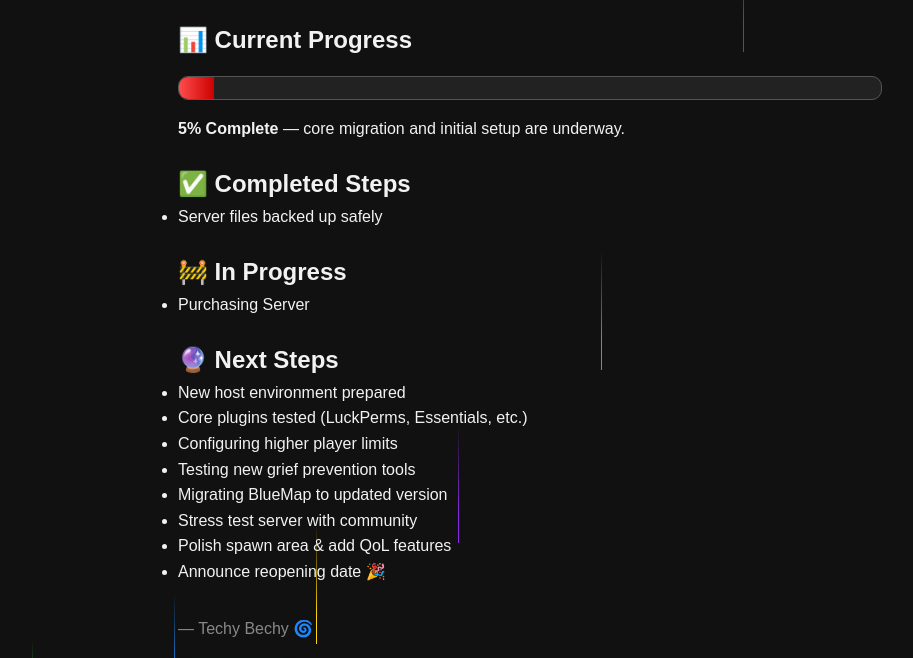
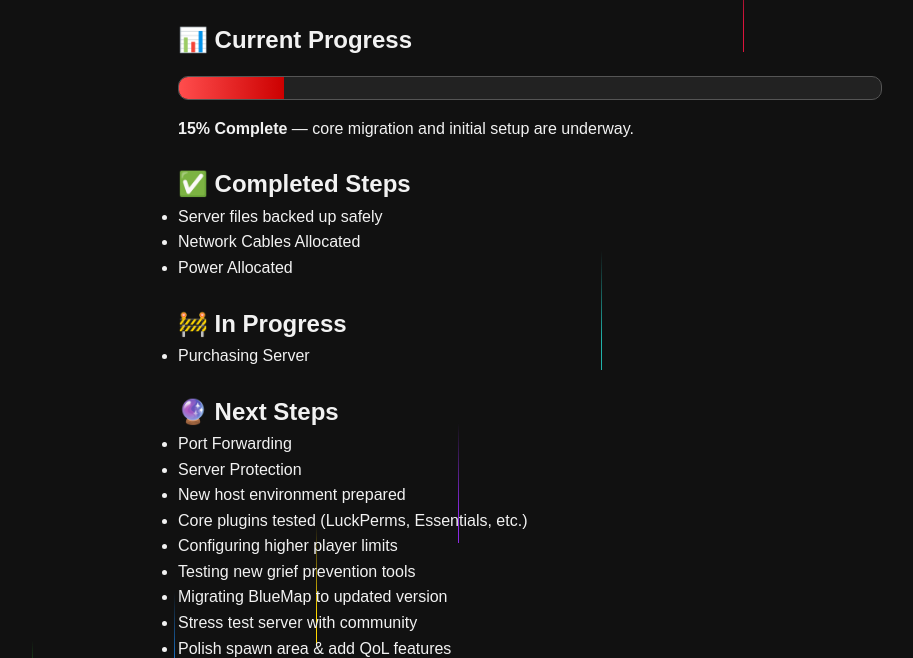
Before and after one commit to albert926/TechyBechy, a plain HTML site: page news/posts/progress-migration.html in a window 1280 px wide. Shown: the part 137-795 px from the top of the page, without its empty margins (110-1023 px from the left). Drawn offline with Linux system fonts and the light colour scheme; files that its build step writes are made by us from their sources; a script that the page names is missing.

Commit message:
updated progress etc.

```diff
--- a/news/posts/progress-migration.html
+++ b/news/posts/progress-migration.html
@@ -48,7 +48,7 @@
 
         .progress-bar {
             height: 100%;
-            width: 5%;
+            width: 15%;
             /* ✅ update for progress */
             transition: width 0.5s;
         }
@@ -94,11 +94,13 @@
         <div class="progress-container">
             <div class="progress-bar low"></div>
         </div>
-        <p><b>5% Complete</b> — core migration and initial setup are underway.</p>
+        <p><b>15% Complete</b> — core migration and initial setup are underway.</p>
 
         <h2 style="margin-top: 1.5rem;">✅ Completed Steps</h2>
         <ul>
             <li>Server files backed up safely</li>
+            <li>Network Cables Allocated</li>
+            <li>Power Allocated</li>
         </ul>
 
         <h2 style="margin-top: 1.5rem;">🚧 In Progress</h2>
@@ -108,6 +110,8 @@
 
         <h2 style="margin-top: 1.5rem;">🔮 Next Steps</h2>
         <ul>
+            <li>Port Forwarding</li>
+            <li>Server Protection</li>
             <li>New host environment prepared</li>
             <li>Core plugins tested (LuckPerms, Essentials, etc.)</li>
             <li>Configuring higher player limits</li>
```
